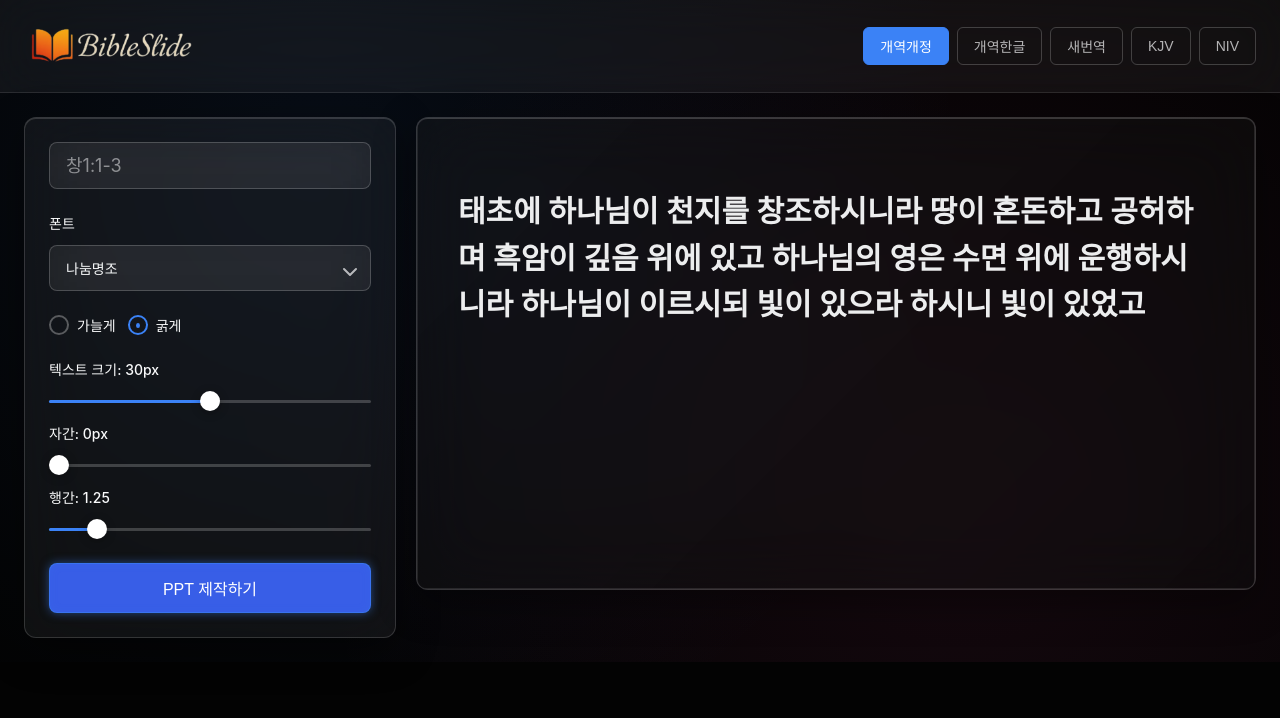
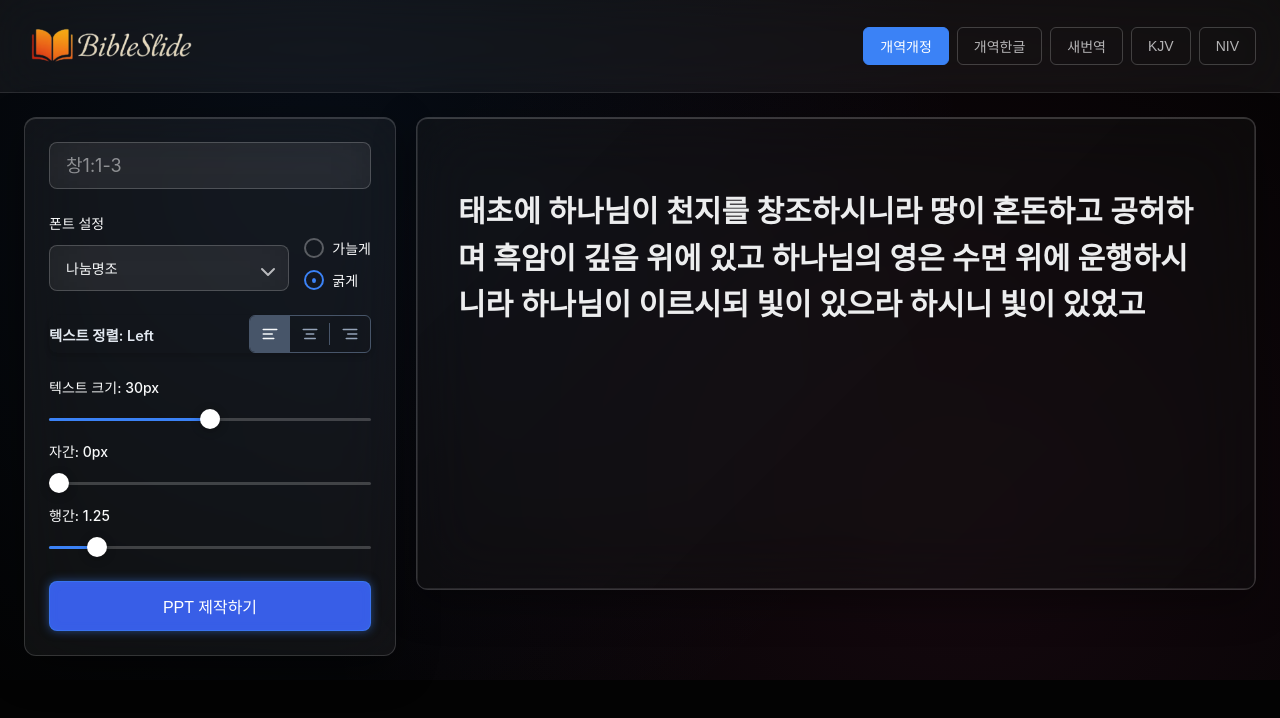
Before and after one commit to kangdy25/BibleSlide, a React (Vite) app: page / in a window 1280 px wide. Shown: the top 718 px of the page. Built offline with nearby package versions, Linux system fonts and the light colour scheme; a web font is replaced by a local one.

Commit message:
✨ [Feat] PPT 텍스트 정렬 기능 추가

```diff
--- a/src/main/index.ts
+++ b/src/main/index.ts
@@ -64,6 +64,7 @@ ipcMain.handle(
     data: {
       input: string;
       bibleVersion: string;
+      align: 'left' | 'center' | 'right';
       font: string;
       isBold: '가늘게' | '굵게';
       textSize: number;
@@ -72,7 +73,7 @@ ipcMain.handle(
     }
   ) => {
     try {
-      const { input, bibleVersion, font, isBold, textSize, letterSpacing, lineHeight } = data;
+      const { input, bibleVersion, align, font, isBold, textSize, letterSpacing, lineHeight } = data;
       const verses = fetchVerses(input, bibleVersion);
 
       let fontWeight;
@@ -97,6 +98,7 @@ ipcMain.handle(
             engTitle,
             engSubTitle,
             verseContent,
+            align,
             font,
             fontWeight,
             textSize,
@@ -110,6 +112,7 @@ ipcMain.handle(
             title,
             subTitle,
             verseContent,
+            align,
             font,
             fontWeight,
             textSize,
--- a/src/main/utils/generatePPT.ts
+++ b/src/main/utils/generatePPT.ts
@@ -6,6 +6,7 @@ export function generatePPT(
   title: string,
   subTitle: string,
   content: string,
+  align: 'left' | 'center' | 'right',
   font: string,
   fontWeight: boolean,
   textSize: number,
@@ -46,9 +47,9 @@ export function generatePPT(
   slide.addText(content, {
     x: '7.5%',
     y: '17.5%',
-    w: '87.5%',
+    w: '85%',
     h: '75%',
-    align: 'left',
+    align: align,
     fontFace: font,
     fontSize: textSize,
     charSpacing: letterSpacing,
--- /dev/null
+++ b/src/renderer/components/SelectAlign.module.css
@@ -0,0 +1,73 @@
+/* SelectAlign.module.css */
+
+/* 1. 컴포넌트 전체 컨테이너 (어두운 배경색 추가, 가로 길이 확보 및 레이블 포함) */
+.container {
+  display: flex;
+  flex-direction: row; /* 요청하신 대로 가로 방향 명시 */
+  align-items: center;
+  justify-content: space-between;
+  gap: 20px;
+  min-width: 300px;
+  border-radius: 8px;
+  box-shadow:
+    0 4px 6px -1px rgba(0, 0, 0, 0.1),
+    0 2px 4px -2px rgba(0, 0, 0, 0.1);
+}
+
+/* 컴포넌트 제목 스타일 */
+.label {
+  font-size: 0.9rem;
+  font-weight: 600;
+  color: #e2e8f0; /* 밝은 텍스트 색상 */
+  white-space: nowrap;
+}
+
+/* 2. Toggle Group (버튼 그룹) */
+.alignGroup {
+  display: inline-flex;
+  border: 1px solid #475569; /* 어두운 테두리 */
+  border-radius: 6px;
+  overflow: hidden;
+}
+
+/* 3. 개별 버튼 아이템 */
+.alignItem {
+  all: unset;
+  background-color: transparent;
+  color: #94a3b8; /* 기본 아이콘 색상 (중간 회색) */
+  height: 36px;
+  width: 40px;
+  display: flex;
+  align-items: center;
+  justify-content: center;
+  cursor: pointer;
+  transition: all 0.2s;
+  position: relative;
+}
+
+/* 아이템 간의 구분선 (어둡게) */
+.alignItem:not(:last-child)::after {
+  content: '';
+  position: absolute;
+  right: 0;
+  height: 60%;
+  width: 1px;
+  background-color: #475569;
+}
+
+/* 활성화 상태 스타일 */
+.alignItem[data-state='on'] {
+  background-color: #475569; /* 활성화 시 버튼 배경색 (진한 회색) */
+  color: #f8fafc; /* 활성화 시 아이콘은 밝게 */
+}
+
+/* 호버 상태 */
+.alignItem:hover:not([data-state='on']) {
+  background-color: #334155; /* 호버 시 약간 더 어둡게 */
+}
+
+/* 포커스 링 (접근성 - 밝은 파란색 계열로 강조) */
+.alignItem:focus-visible {
+  box-shadow: inset 0 0 0 2px #3b82f6;
+  z-index: 1;
+}
--- /dev/null
+++ b/src/renderer/components/SelectAlign.tsx
@@ -0,0 +1,40 @@
+import * as ToggleGroup from '@radix-ui/react-toggle-group';
+import { AlignLeft, AlignCenter, AlignRight } from 'lucide-react';
+import styles from './SelectAlign.module.css';
+import useUserSettings from '../contexts/useUserSettings';
+type TextAlign = 'left' | 'center' | 'right';
+
+const SelectAlign = () => {
+  const { settings, setSettings } = useUserSettings();
+  const displayAlign = settings.align.charAt(0).toUpperCase() + settings.align.slice(1);
+
+  return (
+    <div className={styles.container}>
+      {/* 컴포넌트 제목 */}
+      <div className={styles.label}>텍스트 정렬: {displayAlign}</div>
+
+      {/* Radix Toggle Group */}
+      <ToggleGroup.Root
+        className={styles.alignGroup}
+        type="single"
+        aria-label="텍스트 정렬 선택"
+        value={settings.align}
+        onValueChange={(value) => setSettings((prev) => ({ ...prev, align: value as TextAlign }))}
+      >
+        <ToggleGroup.Item className={styles.alignItem} value="left" aria-label="왼쪽 정렬">
+          <AlignLeft size={18} />
+        </ToggleGroup.Item>
+
+        <ToggleGroup.Item className={styles.alignItem} value="center" aria-label="가운데 정렬">
+          <AlignCenter size={18} />
+        </ToggleGroup.Item>
+
+        <ToggleGroup.Item className={styles.alignItem} value="right" aria-label="오른쪽 정렬">
+          <AlignRight size={18} />
+        </ToggleGroup.Item>
+      </ToggleGroup.Root>
+    </div>
+  );
+};
+
+export default SelectAlign;
--- a/src/renderer/components/SelectFont.module.css
+++ b/src/renderer/components/SelectFont.module.css
@@ -1,5 +1,10 @@
 .section {
   display: flex;
+}
+
+.fontSelect {
+  display: flex;
+  flex: 1;
   flex-direction: column;
   gap: 0.75rem;
 }
@@ -96,6 +101,8 @@
 
 .radioGroup {
   display: flex;
+  flex-direction: column;
+  padding: 25px 0 0 15px;
   gap: 0.75rem;
 }
 
--- a/src/renderer/components/SelectFont.tsx
+++ b/src/renderer/components/SelectFont.tsx
@@ -8,10 +8,10 @@ const SelectFont = () => {
   const { settings, setSettings } = useUserSettings();
 
   return (
-    <>
+    <div className={styles.section}>
       {/* Font 종류 선택 */}
-      <div className={styles.section}>
-        <label className={styles.sectionLabel}>폰트</label>
+      <div className={styles.fontSelect}>
+        <label className={styles.sectionLabel}>폰트 설정</label>
         <Select.Root
           value={settings.font}
           onValueChange={(value) => setSettings((prev) => ({ ...prev, font: value }))}
@@ -47,7 +47,7 @@ const SelectFont = () => {
       </div>
 
       {/* Font 굵기 선택 */}
-      <div className={styles.section}>
+      <div className={styles.boldSelect}>
         <RadioGroup.Root
           className={styles.radioGroup}
           defaultValue={settings.isBold}
@@ -71,7 +71,7 @@ const SelectFont = () => {
           </div>
         </RadioGroup.Root>
       </div>
-    </>
+    </div>
   );
 };
 
--- a/src/renderer/contexts/UserSettingsContext.tsx
+++ b/src/renderer/contexts/UserSettingsContext.tsx
@@ -5,6 +5,7 @@ interface UserSettings {
   bibleVersion: BibleVersion;
   verseInput: string;
   font: string;
+  align: 'left' | 'center' | 'right';
   isBold: '가늘게' | '굵게';
   textSize: number;
   letterSpacing: number;
@@ -27,6 +28,7 @@ export const UserSettingsProvider = ({ children }: UserSettingsProviderProps) =>
     bibleVersion: '개역개정',
     verseInput: '',
     font: '나눔명조',
+    align: 'left',
     isBold: '굵게',
     textSize: 30,
     letterSpacing: 0,
--- a/src/renderer/hooks/usePPTGenerator.ts
+++ b/src/renderer/hooks/usePPTGenerator.ts
@@ -17,6 +17,7 @@ const usePPTGenerator = () => {
       input: settings.verseInput,
       bibleVersion: settings.bibleVersion,
       font: settings.font,
+      align: settings.align,
       isBold: settings.isBold,
       textSize: settings.textSize,
       letterSpacing: settings.letterSpacing,
--- a/src/renderer/ui/Content.tsx
+++ b/src/renderer/ui/Content.tsx
@@ -17,6 +17,7 @@ const Content = () => {
             lineHeight: `${settings.lineHeight + 0.3}`,
             fontFamily: `${settings.font}`,
             fontWeight: `${settings.isBold === '굵게' ? 'bold' : 'normal'}`,
+            textAlign: `${settings.align}`,
           }}
         >
           <p className={styles.verseLine}>{mockVerse[settings.bibleVersion]}</p>
--- a/src/renderer/ui/Sidebar.tsx
+++ b/src/renderer/ui/Sidebar.tsx
@@ -3,6 +3,7 @@ import SearchInput from '../components/SearchInput';
 import TextSlider from '../components/TextSlider';
 import SelectFont from '../components/SelectFont';
 import GeneratePPTButton from '../components/GeneratePPTButton';
+import SelectAlign from '../components/SelectAlign';
 
 const Sidebar = () => {
   return (
@@ -10,6 +11,7 @@ const Sidebar = () => {
       <div className={styles.sidebarContent}>
         <SearchInput />
         <SelectFont />
+        <SelectAlign />
         <TextSlider />
         <GeneratePPTButton />
       </div>
```
